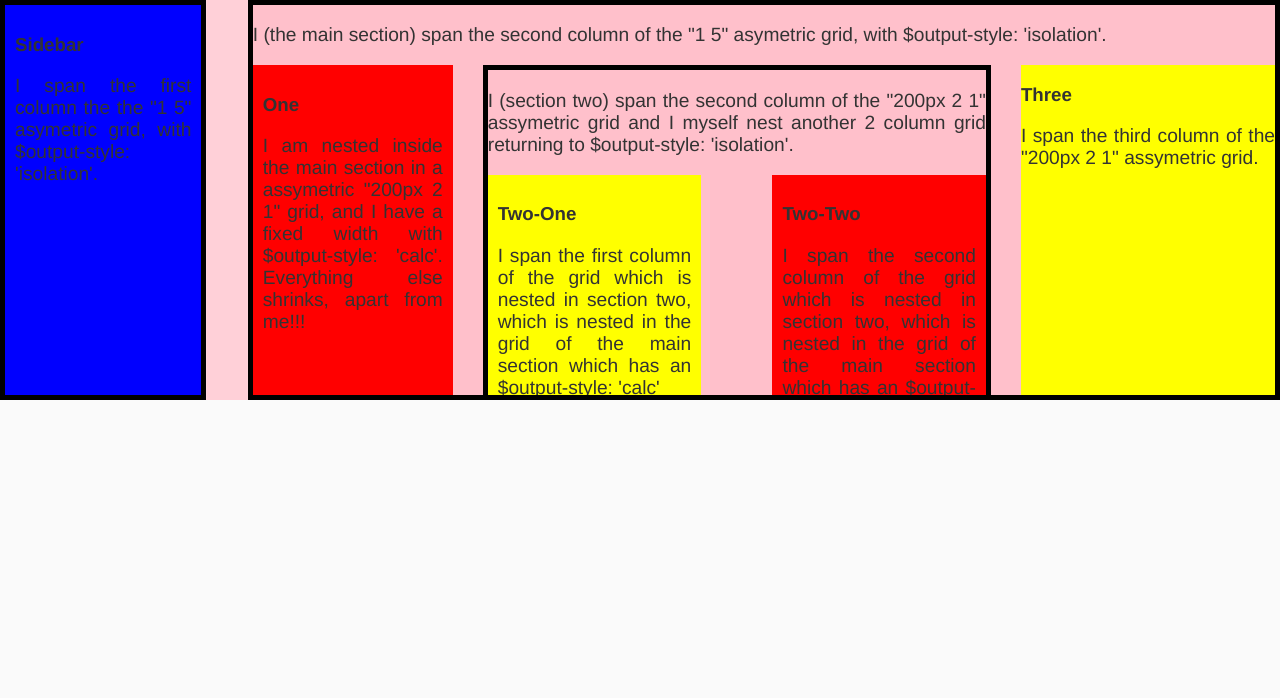
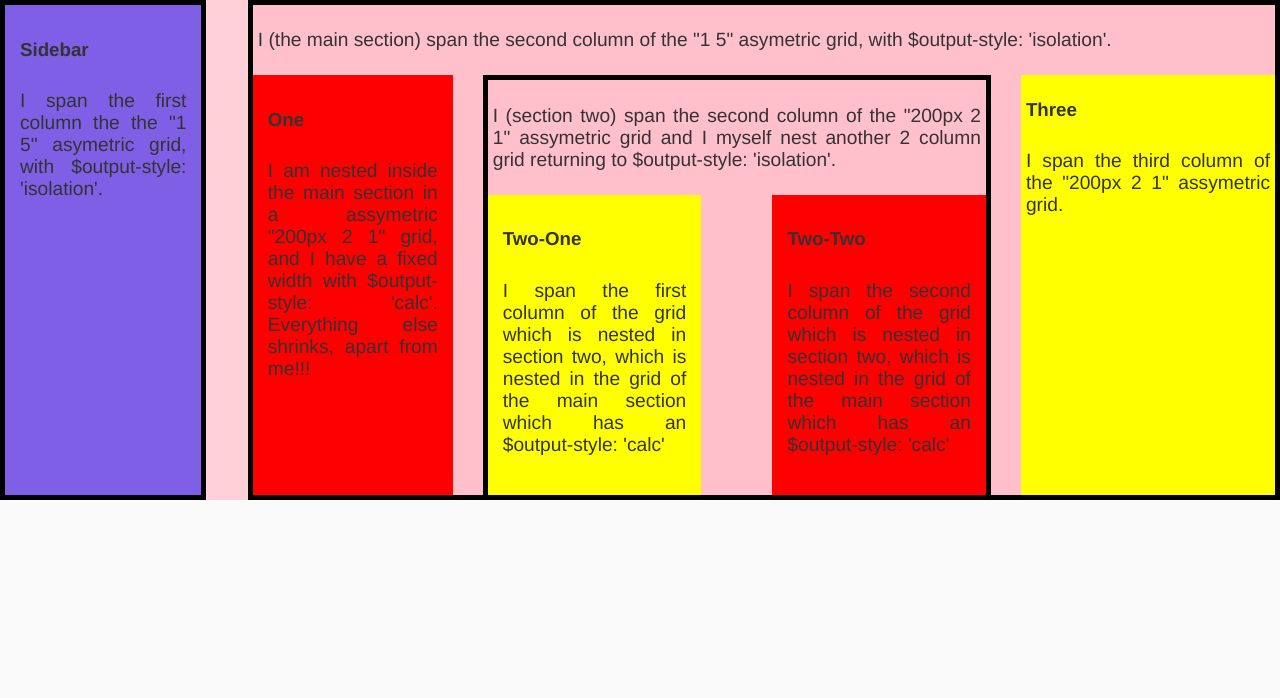
Before and after one commit to roni5/Singularitygs_test, a website: page index.html in a window 1280 px wide. Drawn offline with Linux system fonts and the light colour scheme.

Commit message:
More commits

```diff
--- a/gulpfile.js
+++ b/gulpfile.js
@@ -31,7 +31,7 @@ gulp.task('uglify', function() {
 gulp.task('browser-sync', function() {
     browserSync.init({
         injectChanges: true,
-        proxy: "127.0.0.1/singularitygs_extras"
+        proxy: "127.0.0.1/singularitygs_test"
     });
     gulp.watch("./sass/**/*.scss", ['sass', /*'clearcache'*/]).on('change', browserSync.reload);
     gulp.watch("./js/**/*.js", ['uglify']).on('change', browserSync.reload);
--- a/sass/main.scss
+++ b/sass/main.scss
@@ -35,11 +35,16 @@ body {
 }
 
 div {
-  height: 400px;
+  height: 500px;
+}
+
+h3 {
+  padding: 5px;
 }
 
 p {
   font-size: 120%;
+  padding: 5px;
 }
 
 .container {
@@ -52,7 +57,7 @@ p {
 
 .sidebar {
   @include grid-span(1, 1);
-  background: blue;
+  background: rgba(blue, 0.5);
   border: 5px solid black;
   padding: 10px;
 }
```
Also changed, not shown: css/main.css.
